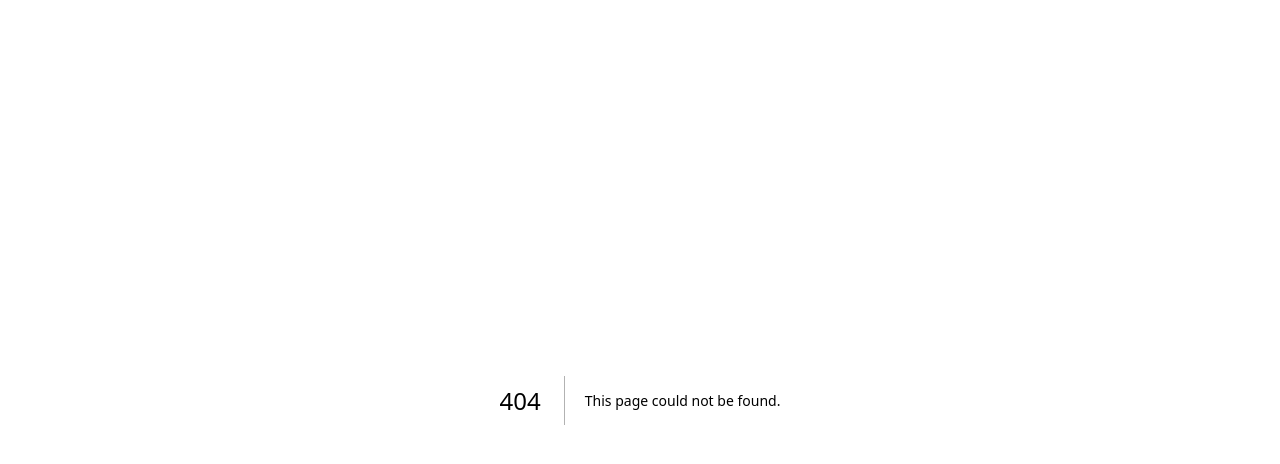
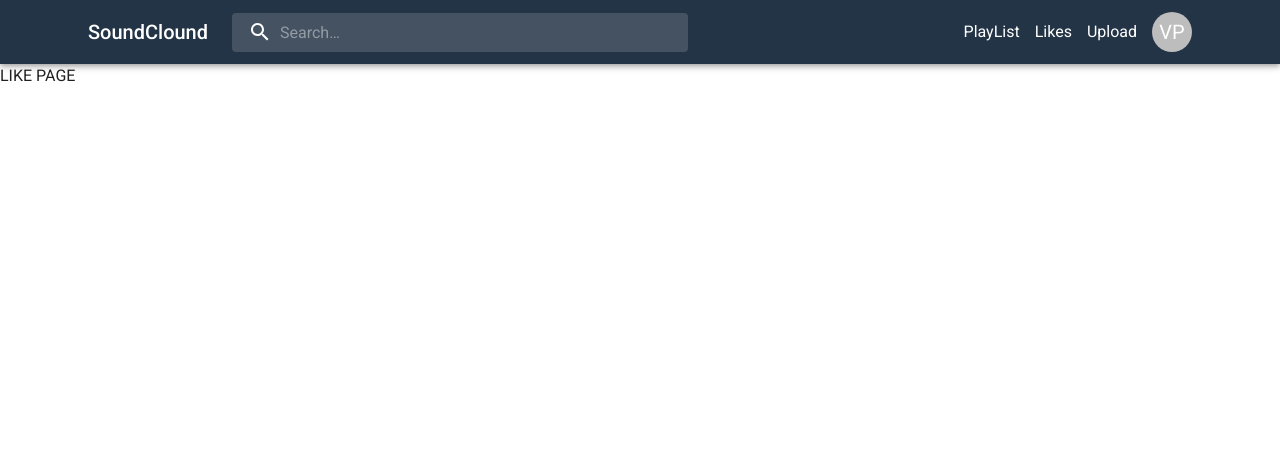
Before and after one commit to PhietNguyen21/SoundClound_NextJsMUI, a Next.js app: page /like in a window 1280 px wide. Before the commit this address had no page. Shown: the top 464 px of the page. Built offline with nearby package versions, Linux system fonts and the light colour scheme.

Commit message:
design header and share layout

```diff
--- a/src/app/layout.tsx
+++ b/src/app/layout.tsx
@@ -1,3 +1,4 @@
+import AppHeader from '@/components/header/app.header';
 import ThemeRegistry from '@/components/theme-registry/theme.registry';
 
 
@@ -6,7 +7,7 @@ export default function RootLayout({ children }: { children: React.ReactNode })
     <html lang="en">
       <body>
         <ThemeRegistry>
-
+          <AppHeader />
           {children}
 
         </ThemeRegistry>
--- /dev/null
+++ b/src/app/like/page.tsx
@@ -0,0 +1,4 @@
+const LikePage = () => {
+    return <div>LIKE PAGE</div>
+}
+export default LikePage;
--- /dev/null
+++ b/src/components/header/app.header.tsx
@@ -0,0 +1,212 @@
+'use client'
+import * as React from 'react';
+import { styled, alpha } from '@mui/material/styles';
+import AppBar from '@mui/material/AppBar';
+import Box from '@mui/material/Box';
+import Toolbar from '@mui/material/Toolbar';
+import IconButton from '@mui/material/IconButton';
+import Typography from '@mui/material/Typography';
+import InputBase from '@mui/material/InputBase';
+import Badge from '@mui/material/Badge';
+import MenuItem from '@mui/material/MenuItem';
+import Menu from '@mui/material/Menu';
+import MenuIcon from '@mui/icons-material/Menu';
+import SearchIcon from '@mui/icons-material/Search';
+import AccountCircle from '@mui/icons-material/AccountCircle';
+import MailIcon from '@mui/icons-material/Mail';
+import NotificationsIcon from '@mui/icons-material/Notifications';
+import MoreIcon from '@mui/icons-material/MoreVert';
+import Container from '@mui/material/Container';
+import Avatar from '@mui/material/Avatar';
+import Link from 'next/link';
+import { useRouter } from 'next/navigation';
+
+
+
+
+const Search = styled('div')(({ theme }) => ({
+    position: 'relative',
+    borderRadius: theme.shape.borderRadius,
+    backgroundColor: alpha(theme.palette.common.white, 0.15),
+    '&:hover': {
+        backgroundColor: alpha(theme.palette.common.white, 0.25),
+    },
+    marginRight: theme.spacing(2),
+    marginLeft: 0,
+    width: '100%',
+    [theme.breakpoints.up('sm')]: {
+        marginLeft: theme.spacing(3),
+        width: 'auto',
+    },
+}));
+
+const SearchIconWrapper = styled('div')(({ theme }) => ({
+    padding: theme.spacing(0, 2),
+    height: '100%',
+    position: 'absolute',
+    pointerEvents: 'none',
+    display: 'flex',
+    alignItems: 'center',
+    justifyContent: 'center',
+}));
+
+const StyledInputBase = styled(InputBase)(({ theme }) => ({
+    color: 'inherit',
+    '& .MuiInputBase-input': {
+        padding: theme.spacing(1, 1, 1, 0),
+        // vertical padding + font size from searchIcon
+        paddingLeft: `calc(1em + ${theme.spacing(4)})`,
+        transition: theme.transitions.create('width'),
+        width: '100%',
+        [theme.breakpoints.up('md')]: {
+            // width: '20ch',
+            width: '400px'
+        },
+    },
+}));
+
+export default function AppHeader() {
+
+    const router = useRouter();
+
+    const [anchorEl, setAnchorEl] = React.useState<null | HTMLElement>(null);
+
+    const [mobileMoreAnchorEl, setMobileMoreAnchorEl] =
+        React.useState<null | HTMLElement>(null);
+
+    const isMenuOpen = Boolean(anchorEl);
+
+    const isMobileMenuOpen = Boolean(mobileMoreAnchorEl);
+
+    const handleProfileMenuOpen = (event: React.MouseEvent<HTMLElement>) => {
+        setAnchorEl(event.currentTarget);
+    };
+
+    const handleMobileMenuClose = () => {
+        setMobileMoreAnchorEl(null);
+    };
+
+    const handleMenuClose = () => {
+        setAnchorEl(null);
+        handleMobileMenuClose();
+    };
+
+    const handleMobileMenuOpen = (event: React.MouseEvent<HTMLElement>) => {
+        setMobileMoreAnchorEl(event.currentTarget);
+    };
+
+    const menuId = 'primary-search-account-menu';
+    const renderMenu = (
+        <Menu
+
+            anchorEl={anchorEl}
+            transformOrigin={{ horizontal: 'right', vertical: 'top' }}
+            anchorOrigin={{ horizontal: 'right', vertical: 'bottom' }}
+            // anchorOrigin={{
+            //     vertical: 'top',
+            //     horizontal: 'right',
+            // }}
+            id={menuId}
+            keepMounted
+            // transformOrigin={{
+            //     vertical: 'top',
+            //     horizontal: 'right',
+            // }}
+            open={isMenuOpen}
+            onClose={handleMenuClose}
+        >
+            <MenuItem  ><Link style={{ textDecoration: 'none', color: 'unset' }} href='/profile'>Profile</Link></MenuItem>
+            <MenuItem onClick={handleMenuClose}>Log out</MenuItem>
+        </Menu >
+    );
+
+    const mobileMenuId = 'primary-search-account-menu-mobile';
+    const renderMobileMenu = (
+        <Menu
+
+            anchorEl={mobileMoreAnchorEl}
+            anchorOrigin={{
+                vertical: 'top',
+                horizontal: 'right',
+            }}
+            id={mobileMenuId}
+            keepMounted
+            transformOrigin={{
+                vertical: 'top',
+                horizontal: 'right',
+            }}
+            open={isMobileMenuOpen}
+            onClose={handleMobileMenuClose}
+        >
+
+            <MenuItem onClick={handleProfileMenuOpen}>
+                <IconButton
+                    size="large"
+                    aria-label="account of current user"
+                    aria-controls="primary-search-account-menu"
+                    aria-haspopup="true"
+                    color="inherit"
+                >
+                    <AccountCircle />
+                </IconButton>
+                <p>Profile</p>
+            </MenuItem>
+        </Menu>
+    );
+
+    return (
+        <Box sx={{ flexGrow: 1 }}>
+            <AppBar sx={{ bgcolor: '#233446' }} position="static">
+                <Container>
+                    <Toolbar>
+
+                        <Typography
+                            variant="h6"
+                            noWrap
+                            component="div"
+                            sx={{ display: { xs: 'none', sm: 'block' }, cursor: 'pointer' }}
+                            onClick={() => { router.push('/') }}
+                        >
+                            SoundClound
+                        </Typography>
+                        <Search>
+                            <SearchIconWrapper>
+                                <SearchIcon />
+                            </SearchIconWrapper>
+                            <StyledInputBase
+                                placeholder="Search…"
+                                inputProps={{ 'aria-label': 'search' }}
+                            />
+                        </Search>
+                        <Box sx={{ flexGrow: 1 }} />
+                        <Box sx={{ display: { xs: 'none', md: 'flex', alignItems: 'center', gap: 15, cursor: 'pointer', "> a": { color: 'unset', textDecoration: 'unset' } } }}>
+
+                            <Link href='/playlist'>PlayList</Link>
+                            <Link href='/'>Likes</Link>
+                            <Link href='/'>Upload</Link>
+
+                            <Avatar onClick={handleProfileMenuOpen} >VP</Avatar>
+
+
+                        </Box>
+                        <Box sx={{ display: { xs: 'flex', md: 'none' } }}>
+                            <IconButton
+                                size="large"
+                                aria-label="show more"
+                                aria-controls={mobileMenuId}
+                                aria-haspopup="true"
+                                onClick={handleMobileMenuOpen}
+                                color="inherit"
+                            >
+                                <MoreIcon />
+                            </IconButton>
+                        </Box>
+                    </Toolbar>
+                </Container>
+            </AppBar>
+            {renderMobileMenu}
+            {renderMenu}
+
+        </Box>
+    );
+}
```
Also changed, not shown: src/app/page.tsx (+6 -6 lines).
